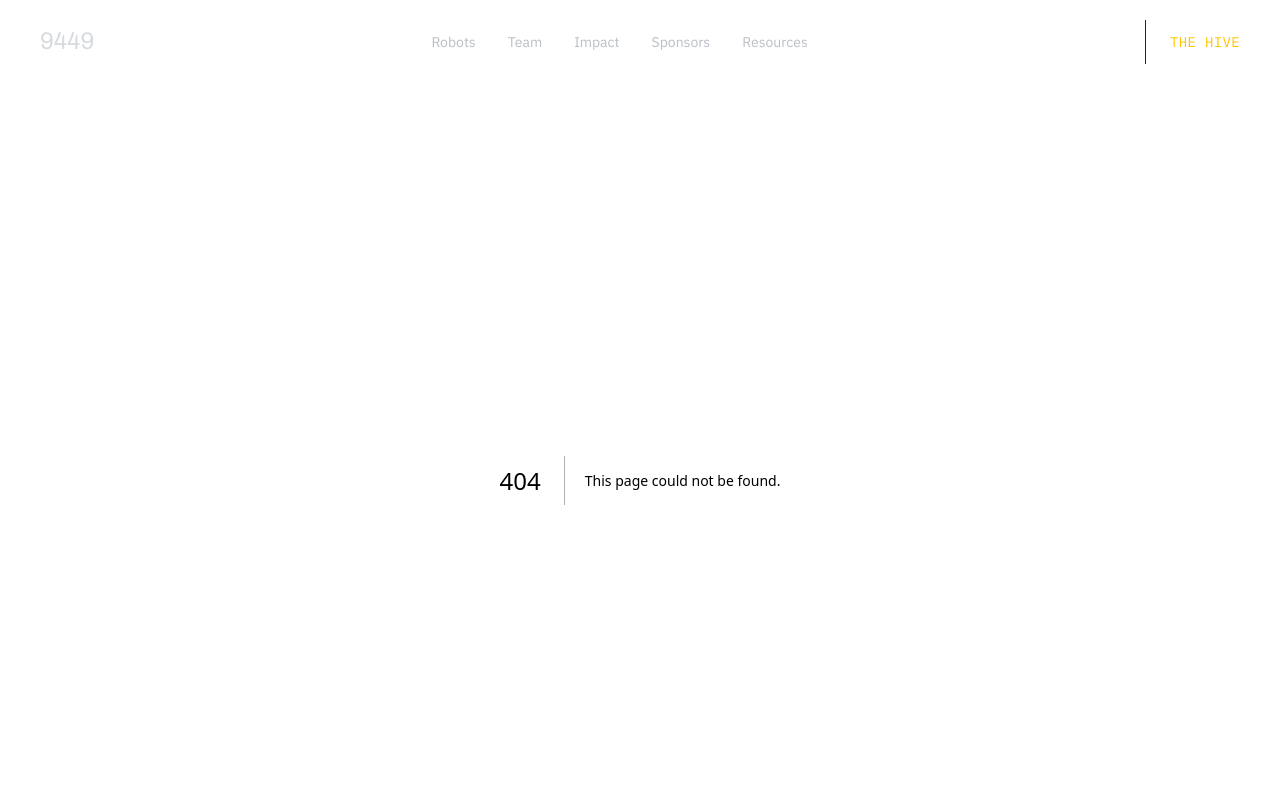
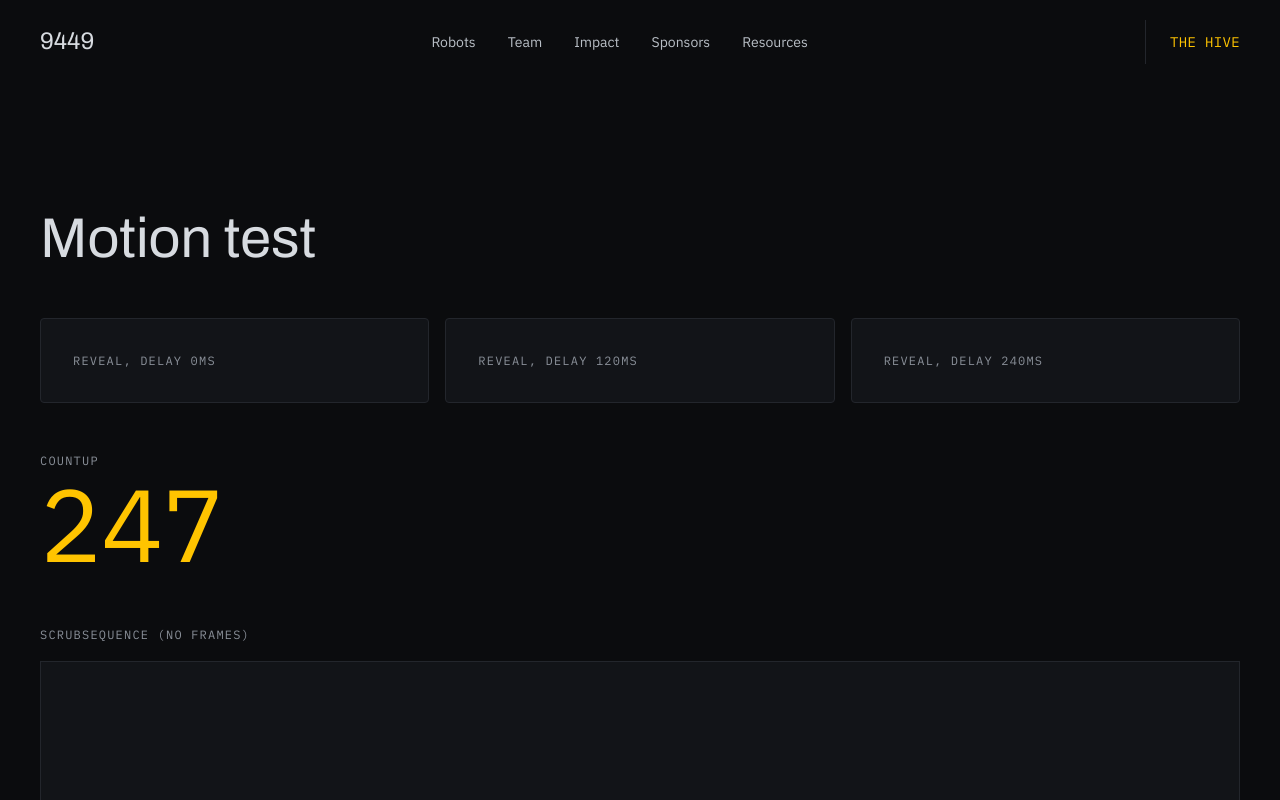
Before and after one commit to nathanwebdev2/team9449, a Next.js app: page /motion-test in a window 1280 px wide. Before the commit this address had no page. Shown: the top 800 px of the page. Built offline with nearby package versions, Linux system fonts and the light colour scheme.

Commit message:
Spec 0008: motion primitives (Reveal, CountUp, ScrubSequence stub)

```diff
--- a/package.json
+++ b/package.json
@@ -10,6 +10,7 @@
   },
   "dependencies": {
     "gray-matter": "^4.0.3",
+    "motion": "^13.1.0",
     "next": "16.3.1",
     "react": "19.2.8",
     "react-dom": "19.2.8",
--- /dev/null
+++ b/src/app/(public)/motion-test/page.tsx
@@ -0,0 +1,46 @@
+// Temporary route to visually confirm the three motion primitives
+// (spec 0008). Delete once a real page uses Reveal/CountUp/ScrubSequence.
+
+import { Container } from "@/components/layout/Container";
+import { Section } from "@/components/layout/Section";
+import { Reveal } from "@/components/motion/Reveal";
+import { CountUp } from "@/components/motion/CountUp";
+import { ScrubSequence } from "@/components/motion/ScrubSequence";
+
+export default function MotionTestPage() {
+  return (
+    <Section>
+      <Container>
+        <h1 className="font-display text-h1 text-aluminum">Motion test</h1>
+
+        <div className="mt-12 grid grid-cols-1 gap-4 sm:grid-cols-3">
+          {[0, 120, 240].map((delay) => (
+            <Reveal
+              key={delay}
+              delay={delay}
+              className="rounded-md border border-ink-600 bg-ink-800 p-8"
+            >
+              <p className="font-mono text-label uppercase tracking-widest text-steel-400">
+                Reveal, delay {delay}ms
+              </p>
+            </Reveal>
+          ))}
+        </div>
+
+        <div className="mt-12">
+          <p className="font-mono text-label uppercase tracking-widest text-steel-400">
+            CountUp
+          </p>
+          <CountUp value={247} className="text-display text-jacket-500" />
+        </div>
+
+        <div className="mt-12">
+          <p className="mb-4 font-mono text-label uppercase tracking-widest text-steel-400">
+            ScrubSequence (no frames)
+          </p>
+          <ScrubSequence frames={[]} />
+        </div>
+      </Container>
+    </Section>
+  );
+}
--- /dev/null
+++ b/src/components/motion/CountUp.tsx
@@ -0,0 +1,51 @@
+"use client";
+
+import { useEffect, useRef, useState } from "react";
+import { animate, useInView } from "motion/react";
+import { useReducedMotion } from "@/lib/use-reduced-motion";
+
+const EASE = [0.16, 1, 0.3, 1] as const; // --ease-out-expo
+
+/**
+ * Numbers counting up on scroll into view, once. `.font-mono` carries
+ * `font-variant-numeric: tabular-nums` globally (globals.css) so digits
+ * never jitter mid-count.
+ */
+export function CountUp({
+  value,
+  duration = 450,
+  decimals = 0,
+  className = "",
+}: {
+  value: number;
+  duration?: number;
+  decimals?: number;
+  className?: string;
+}) {
+  const ref = useRef<HTMLSpanElement>(null);
+  const isInView = useInView(ref, { once: true });
+  const reducedMotion = useReducedMotion();
+  const hasAnimated = useRef(false);
+  const [display, setDisplay] = useState(0);
+
+  useEffect(() => {
+    if (reducedMotion || !isInView || hasAnimated.current) return;
+    hasAnimated.current = true;
+
+    const controls = animate(0, value, {
+      duration: duration / 1000,
+      ease: EASE,
+      onUpdate: setDisplay,
+    });
+
+    return () => controls.stop();
+  }, [isInView, reducedMotion, value, duration]);
+
+  const shown = reducedMotion ? value : display;
+
+  return (
+    <span ref={ref} className={`font-mono ${className}`}>
+      {shown.toFixed(decimals)}
+    </span>
+  );
+}
--- /dev/null
+++ b/src/components/motion/Reveal.tsx
@@ -0,0 +1,40 @@
+"use client";
+
+import type { ReactNode } from "react";
+import { motion } from "motion/react";
+import { useReducedMotion } from "@/lib/use-reduced-motion";
+
+const DURATION = 0.32; // --dur-3
+const EASE = [0.16, 1, 0.3, 1] as const; // --ease-out-expo
+
+/**
+ * L3 Section motion primitive (CLAUDE.md §5). Fade + 8px rise on
+ * scroll into view, once. Only opacity/transform ever animate.
+ */
+export function Reveal({
+  children,
+  delay = 0,
+  className = "",
+}: {
+  children: ReactNode;
+  delay?: number;
+  className?: string;
+}) {
+  const reducedMotion = useReducedMotion();
+
+  if (reducedMotion) {
+    return <div className={className}>{children}</div>;
+  }
+
+  return (
+    <motion.div
+      className={className}
+      initial={{ opacity: 0, y: 8 }}
+      whileInView={{ opacity: 1, y: 0 }}
+      viewport={{ once: true }}
+      transition={{ duration: DURATION, ease: EASE, delay: delay / 1000 }}
+    >
+      {children}
+    </motion.div>
+  );
+}
--- /dev/null
+++ b/src/components/motion/ScrubSequence.tsx
@@ -0,0 +1,29 @@
+// TODO(spec-future): wire up GSAP ScrollTrigger scrub once CAD frame export exists
+
+/**
+ * Stub only — homepage hero image sequence. Renders the first frame
+ * (or a placeholder if no frames exist yet). Exists so other code can
+ * import the component name without breaking later.
+ */
+export function ScrubSequence({
+  frames,
+  className = "",
+}: {
+  frames: string[];
+  className?: string;
+}) {
+  if (frames.length === 0) {
+    return (
+      <div
+        className={`flex aspect-video w-full items-center justify-center border border-ink-600 bg-ink-800 ${className}`}
+      >
+        <span className="font-mono text-label uppercase tracking-widest text-steel-400">
+          Sequence coming soon
+        </span>
+      </div>
+    );
+  }
+
+  // eslint-disable-next-line @next/next/no-img-element -- frame count/dimensions vary; not next/image until real usage lands
+  return <img src={frames[0]} alt="" className={className} />;
+}
--- /dev/null
+++ b/src/lib/use-reduced-motion.ts
@@ -0,0 +1,28 @@
+"use client";
+
+import { useSyncExternalStore } from "react";
+
+const QUERY = "(prefers-reduced-motion: reduce)";
+
+function subscribe(callback: () => void) {
+  const mediaQuery = window.matchMedia(QUERY);
+  mediaQuery.addEventListener("change", callback);
+  return () => mediaQuery.removeEventListener("change", callback);
+}
+
+function getSnapshot() {
+  return window.matchMedia(QUERY).matches;
+}
+
+function getServerSnapshot() {
+  return false;
+}
+
+/**
+ * Tracks `prefers-reduced-motion`. Checked in JS (not just CSS) because
+ * `Reveal`/`CountUp` set their *initial* animated state imperatively —
+ * a CSS-only override can't stop a JS-driven initial opacity/transform.
+ */
+export function useReducedMotion(): boolean {
+  return useSyncExternalStore(subscribe, getSnapshot, getServerSnapshot);
+}
```
Also changed, not shown: 2 other files (tests, documents, lock files or other folders).
